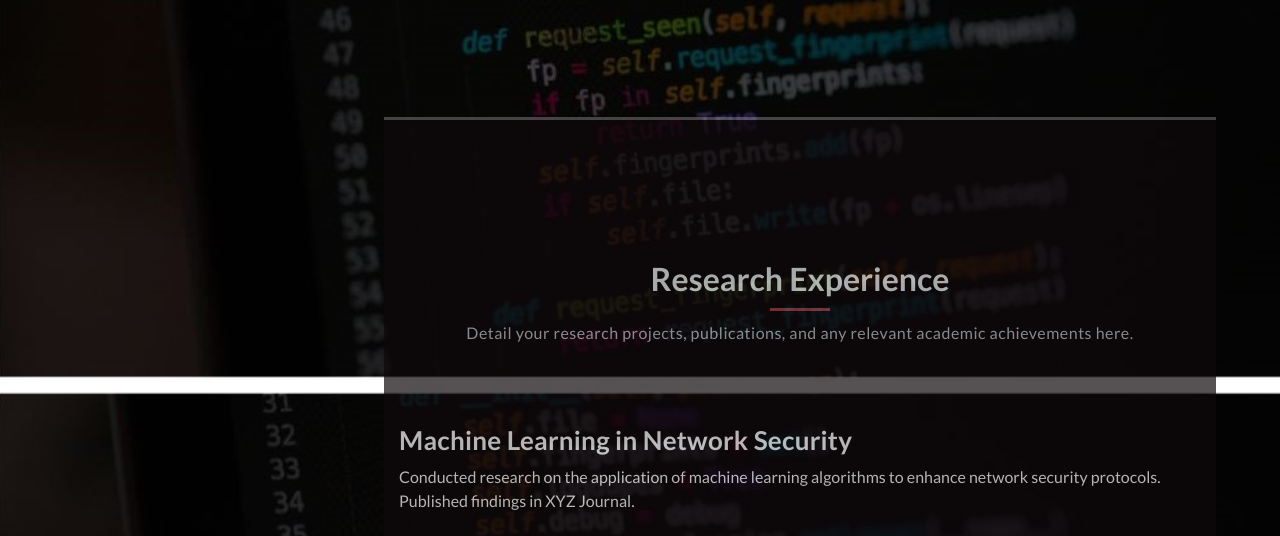
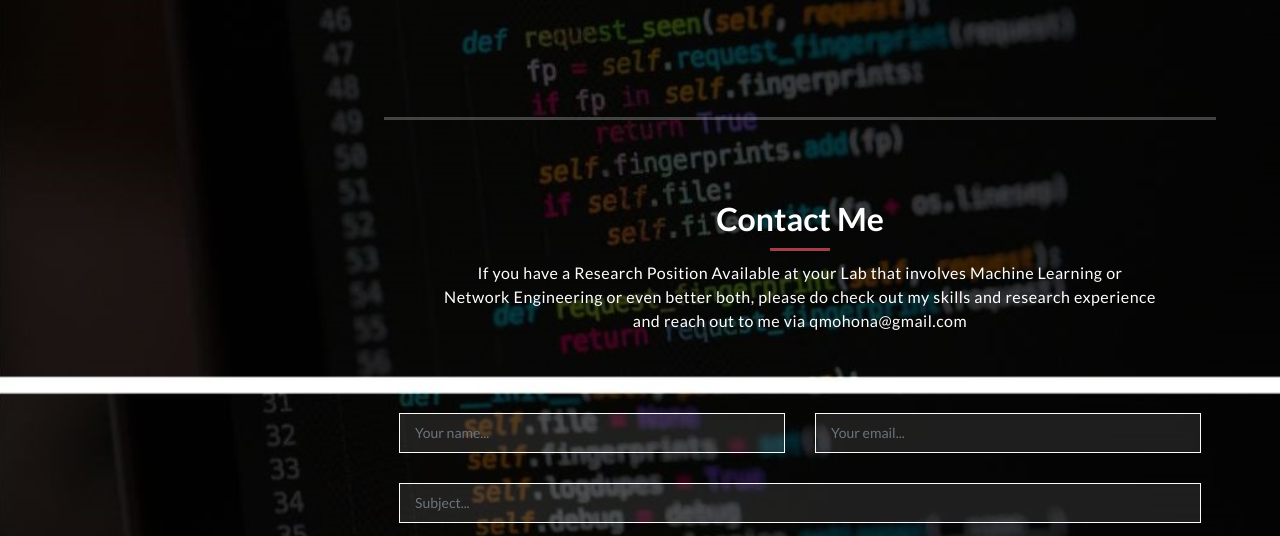
Before and after one commit to Tasnim-Mohona/tasnim-mohona.github.io, a plain HTML site: page research.html in a window 1280 px wide. Shown: the part 2280-2816 px from the top of the page. Drawn offline with Linux system fonts and the light colour scheme.

```diff
--- a/research.html
+++ b/research.html
@@ -168,38 +168,11 @@
 
             <!-- Button to download the CSV file -->
             <a href="assets/files/EQ.csv" class="btn btn-primary mb-2" download>Download CSV</a>
-
           </div>
         </div>
-
       </div>
     </section>
 
-
-    <!-- Research Experience Section -->
-    <section class="section research-experience dark-section" data-section="section4">
-      <div class="container">
-        <div class="section-heading">
-          <h2>Research Experience</h2>
-          <div class="line-dec"></div>
-          <span>
-            Detail your research projects, publications, and any relevant academic achievements here.
-          </span>
-        </div>
-        <div class="row">
-          <!-- Example Research Experience Item -->
-          <div class="col-md-12">
-            <div class="research-item">
-              <h4>Machine Learning in Network Security</h4>
-              <p>
-                Conducted research on the application of machine learning algorithms to enhance network security protocols. Published findings in XYZ Journal.
-              </p>
-            </div>
-          </div>
-          <!-- Add more research items as needed -->
-        </div>
-      </div>
-    </section>
 
     <!-- Contact Me Section -->
     <section class="section contact-me" data-section="section5">
@@ -208,7 +181,8 @@
           <h2>Contact Me</h2>
           <div class="line-dec"></div>
           <span>
-            Fusce eget nibh nec justo interdum condimentum. Morbi justo ex, efficitur at ante ac, tincidunt maximus ligula. Lorem ipsum dolor sit amet, consectetur adipiscing elit.
+            If you have a Research Position Available at your Lab that involves Machine Learning or Network Engineering or even better both,
+            please do check out my skills and research experience and reach out to me via qmohona@gmail.com
           </span>
         </div>
         <div class="row">
```
Also changed, not shown: index.html (+11 -18 lines).
